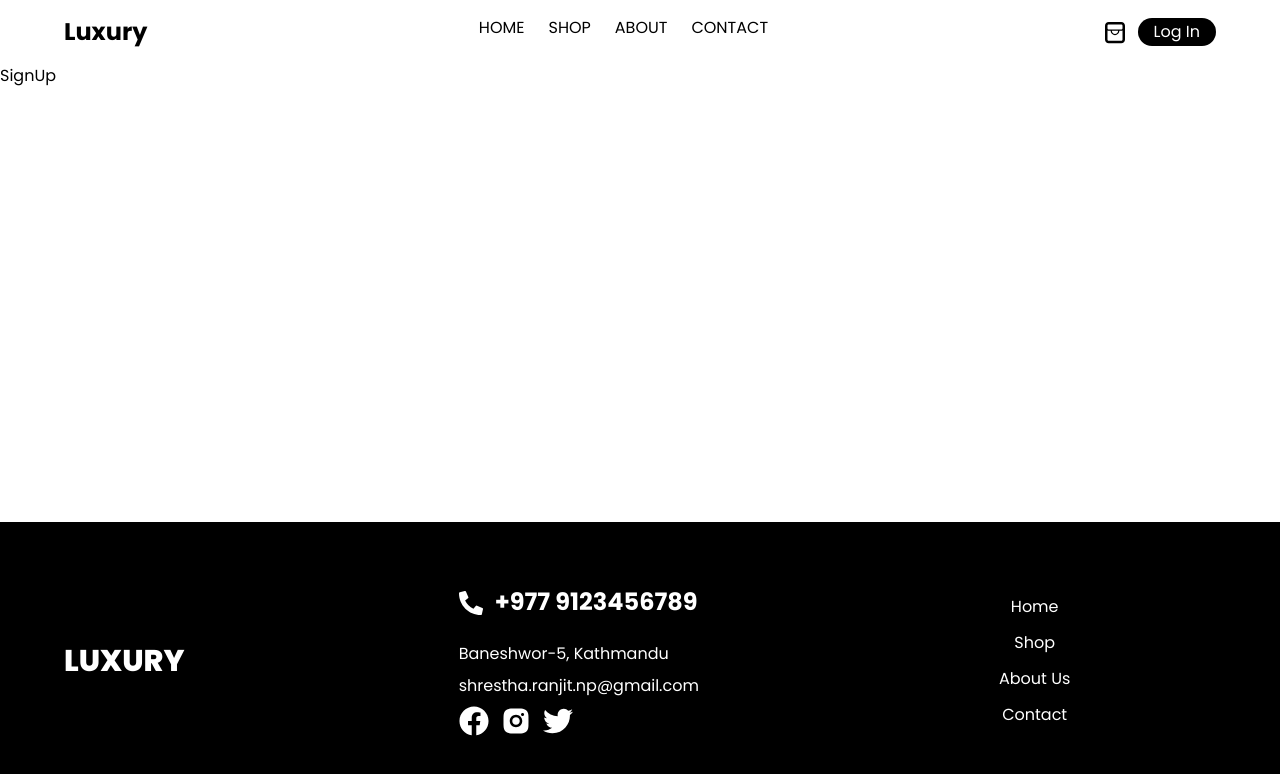
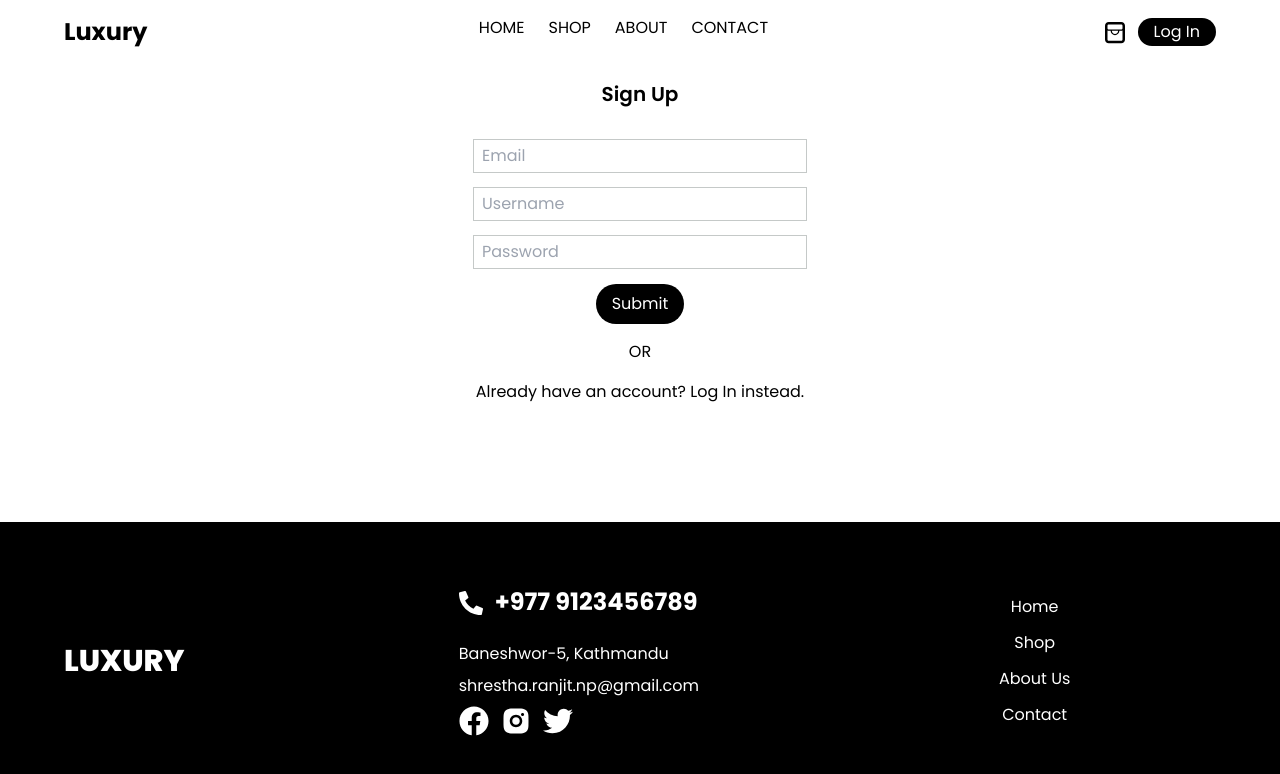
Before and after one commit to RanjitXtha/Ecommerce-Project, a React (Vite) app in the folder client/: page /signup in a window 1280 px wide. Shown: the top 774 px of the page. Built offline with nearby package versions, Linux system fonts and the light colour scheme; a web font is replaced by a local one.

Commit message:
changes made

```diff
--- a/client/src/Pages/Cart.jsx
+++ b/client/src/Pages/Cart.jsx
@@ -13,6 +13,14 @@ const Cart = () => {
     const totalPrice = cartItems.reduce((sum,item)=>sum+item.quantity*item.price,0);
     setTotal(parseFloat(totalPrice.toFixed(2)));
   },[cartItems])
+
+  if (cartItems.length ===0){
+    return(
+      <div className='max-container margin padding'>
+        There are no items in the cart....
+      </div>
+    )
+  }
   return (
     <section className='max-container margin padding'>
         <h1 className='text-xl my-4 font-semibold'>Your Cart</h1>
--- a/client/src/Pages/Login.jsx
+++ b/client/src/Pages/Login.jsx
@@ -1,8 +1,36 @@
-import React from 'react'
+import React, { useState } from 'react'
 
 const Login = () => {
+  const [email , setEmail] = useState('');
+  const [password, setPassword] = useState('');
+
   return (
-    <div>Login</div>
+    <div className="">
+
+    <form className="form padding margin flex flex-col gap-4 items-center" >
+      <h1 className="text-xl font-semibold mb-4">Log In</h1>
+      <input
+        type="email"
+        id="email"
+        placeholder="Email"
+        onChange={(e) => setEmail(e.target.value)}
+        className="input-field"
+      />
+      <input
+        type="password"
+        id="password"
+        placeholder="Password"
+        onChange={(e) => setPassword(e.target.value)}
+        className="input-field"
+      />
+      <button className="buttons">Submit</button>
+      {/* {error} */}
+      <p className="text-center">OR</p>
+      <a href="/signup" className="text-center hover:text-blue-500">
+        No account? Sign up instead
+      </a>
+    </form>
+  </div>
   )
 }
 
--- a/client/src/Pages/SignUp.jsx
+++ b/client/src/Pages/SignUp.jsx
@@ -1,8 +1,44 @@
-import React from 'react'
+import React from 'react';
+import { useState } from 'react';
 
 const SignUp = () => {
+    const [email , setEmail] = useState('');
+    const [password, setPassword] = useState('');
+    const [username, setUsername] = useState('');
   return (
-    <div>SignUp</div>
+    <div className="">
+
+    <form className="form padding margin flex flex-col gap-4 items-center" >
+      <h1 className="text-xl font-semibold mb-4">Sign Up</h1>
+      <input
+        type="email"
+        id="email"
+        placeholder="Email"
+        onChange={(e) => setEmail(e.target.value)}
+        className="input-field"
+      />
+       <input
+        type="text"
+        id="username"
+        placeholder="Username"
+        onChange={(e) => setUsername(e.target.value)}
+        className="input-field"
+      />
+      <input
+        type="password"
+        id="password"
+        placeholder="Password"
+        onChange={(e) => setPassword(e.target.value)}
+        className="input-field"
+      />
+      <button className="buttons">Submit</button>
+      {/* {error} */}
+      <p className="text-center">OR</p>
+      <a href="/signup" className="text-center hover:text-blue-500">
+        Already have an account? Log In instead.
+      </a>
+    </form>
+  </div>
   )
 }
 
--- a/client/src/Sections/Header.jsx
+++ b/client/src/Sections/Header.jsx
@@ -1,16 +1,17 @@
 import React, { useContext, useState } from 'react';
-import { Link, NavLink } from 'react-router-dom';
+import { Link, NavLink, useNavigate } from 'react-router-dom';
 import { TiThMenu } from "react-icons/ti";
 import { ShopContext } from '../Context/ShopContext';
 import { TiShoppingBag } from "react-icons/ti";
 
 const Header = () => {
+  const navigate = useNavigate();
   const [menu , setMenu] = useState(false);
   const {totalQuantity} = useContext(ShopContext);
   return (
     <header className='flex justify-between padding max-container w-full'>
         <div className='text-2xl font-bold flex items-center gap-4'>
-            <button onClick={()=>setMenu(true)} className='block sm:hidden'><TiThMenu className='text-3xl' /></button> Luxury
+            <button onClick={()=>setMenu(true)} className='block sm:hidden'><TiThMenu className='text-3xl' /></button> <a href="/">Luxury</a>
         </div>
 
         <div className='hidden sm:flex gap-6'>
@@ -32,7 +33,7 @@ const Header = () => {
 
           </Link>
           <div className=' bg-black text-white rounded-3xl py-[0.1rem] px-[1rem]'>
-              <button>Log In</button>
+              <button onClick={()=>navigate('/login')}>Log In</button>
           </div>
         </div>
 
```
